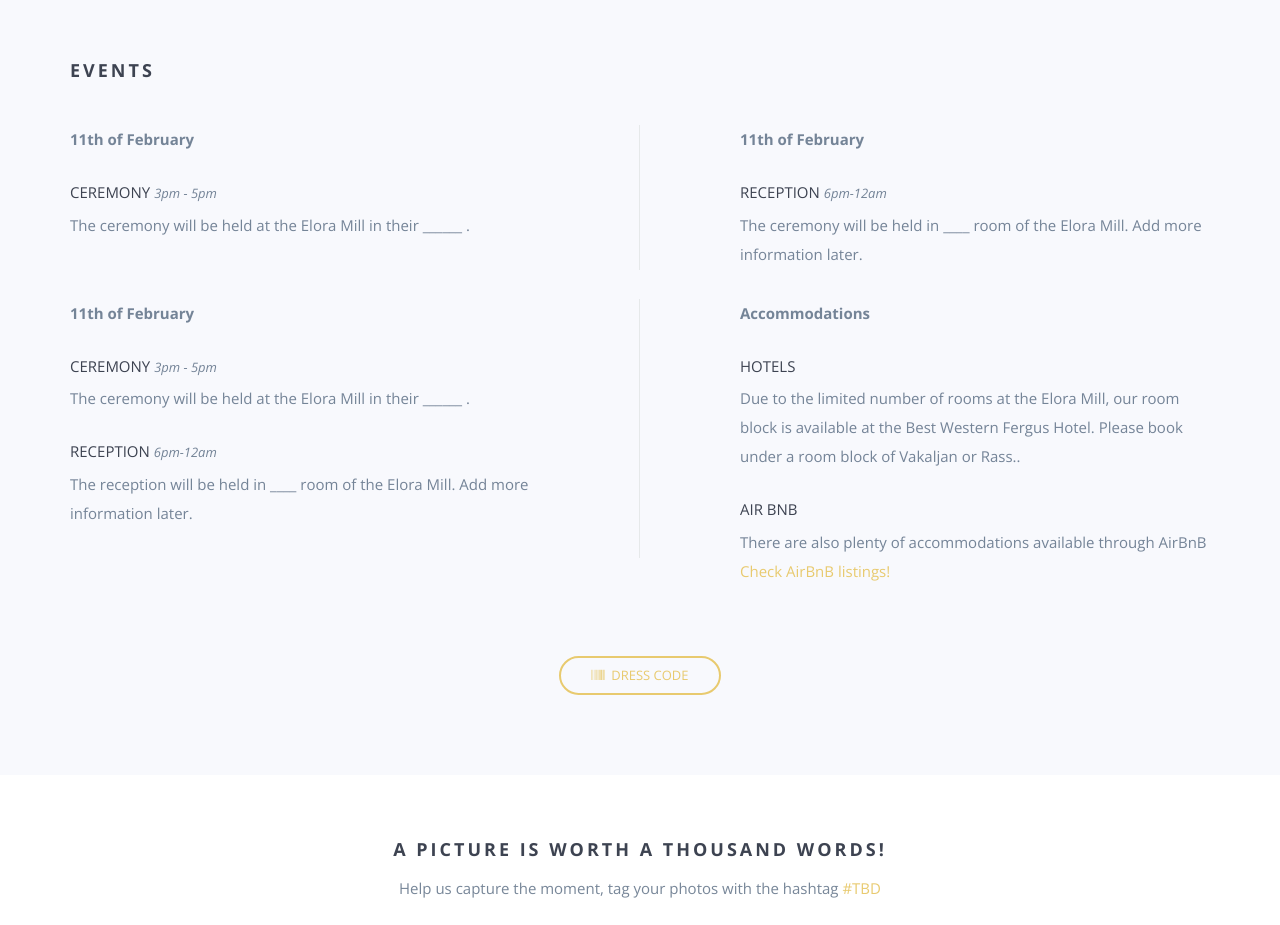
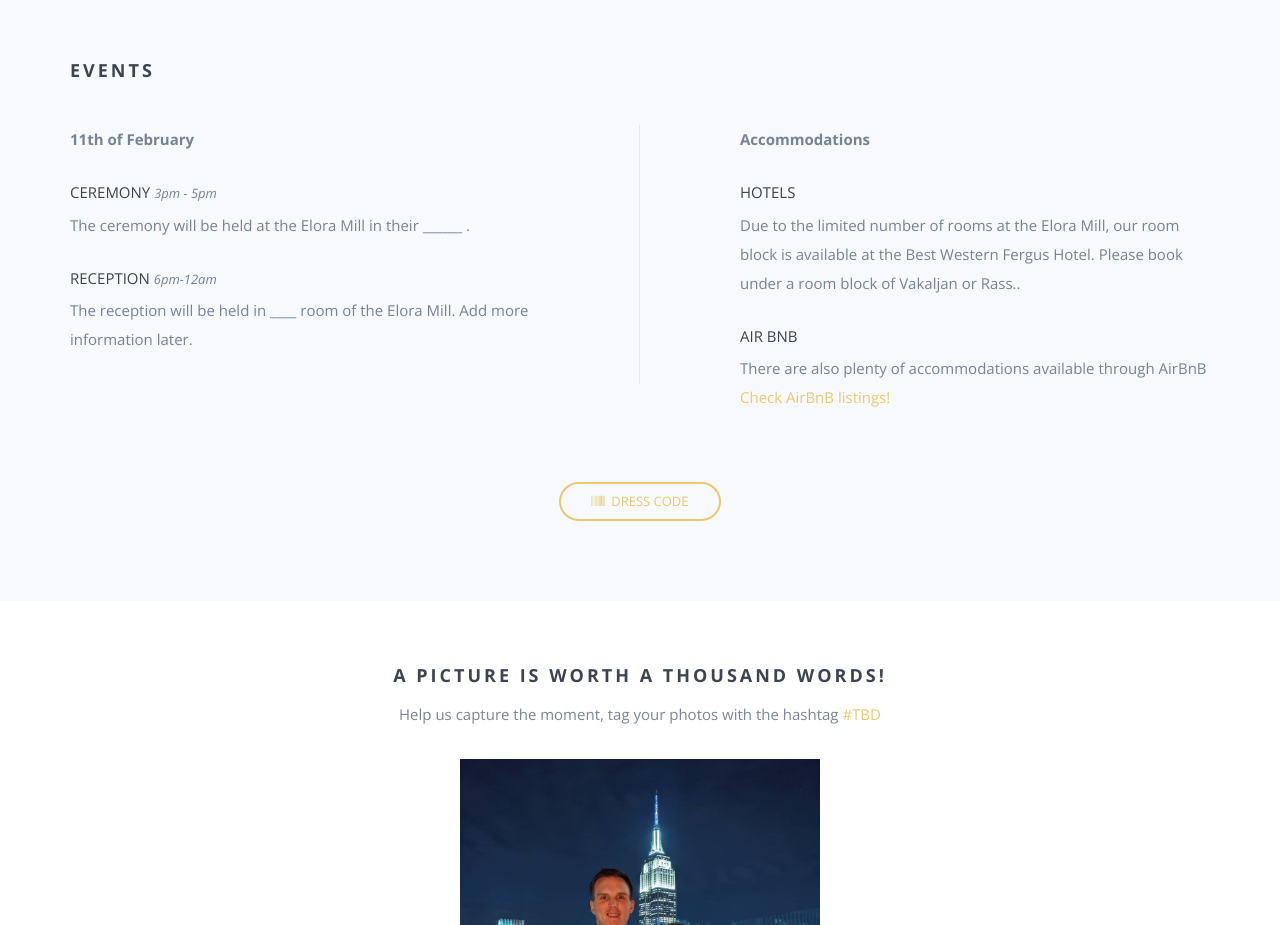
Before and after one commit to chris-rass/chris-rass.github.io, a website: page index.html in a window 1280 px wide. Shown: the part 1600-2525 px from the top of the page. Drawn offline with nearby package versions, Linux system fonts and the light colour scheme; some packages are replaced by stand-ins of ours; a script that the page names is missing; files whose address does not match are found by name.

Commit message:
fix layout

```diff
--- a/index.html
+++ b/index.html
@@ -128,26 +128,6 @@
                 <h3 class="header">Events</h3>
             </div>
         </div>
-        <div class="row">
-            <div class="col-md-6 col-sm-12 col-xs-12 leftcol">
-                <div class="wp3">
-                    <p><strong>11th of February</strong></p>
-
-                    <h5>Ceremony <span class="time">3PM - 5PM</span></h5>
-                    <p>The ceremony will be held at the Elora Mill in their ______ .</p>
-                </div>
-
-            </div>
-            <div class="col-md-6 col-sm-12 col-xs-12 rightcol">
-                <div class="wp4">
-                    <p><strong>11th of February</strong></p>
-
-                    <h5>Reception <span class="time">6PM-12AM</span></h5>
-                    <p>The ceremony will be held in ____ room of the Elora Mill. Add more information later.</p>
-                </div>
-
-            </div>
-        </div>
 		 <div class="row">
             <div class="col-md-6 col-sm-12 col-xs-12 leftcol">
                 <div class="wp3">
@@ -161,6 +141,7 @@
                     <p>The reception will be held in ____ room of the Elora Mill. Add more information later.</p>
                 </div>
             </div>
+
             <div class="col-md-6 col-sm-12 col-xs-12 rightcol">
                 <div class="wp4">
                     <p><strong>Accommodations</strong></p>
```
